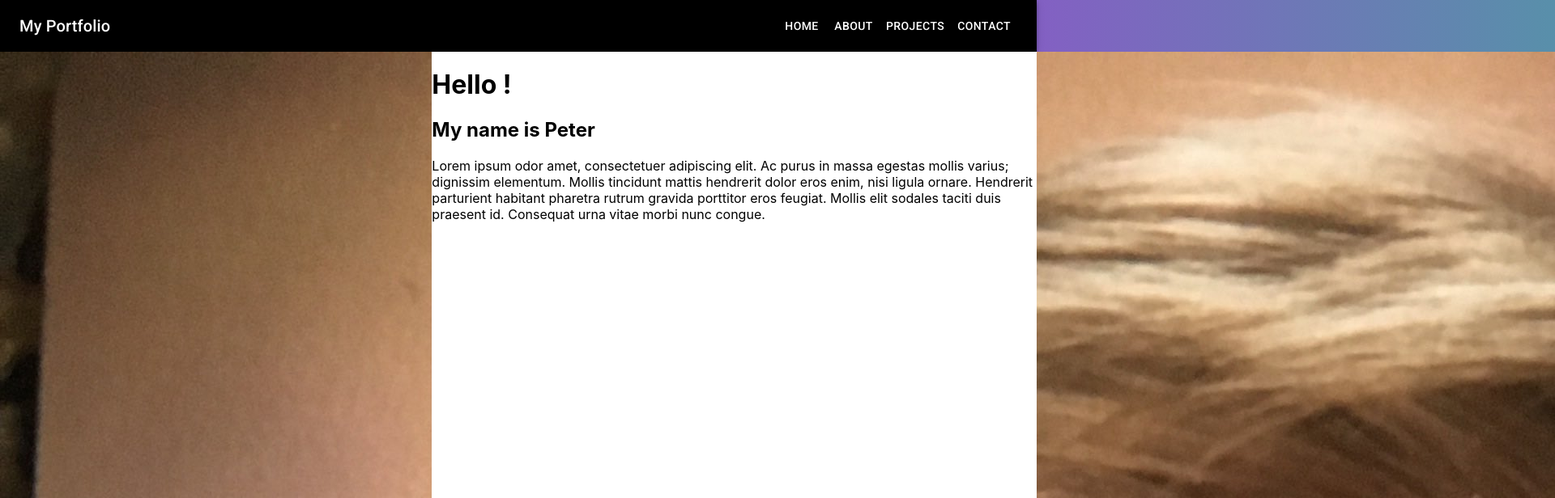
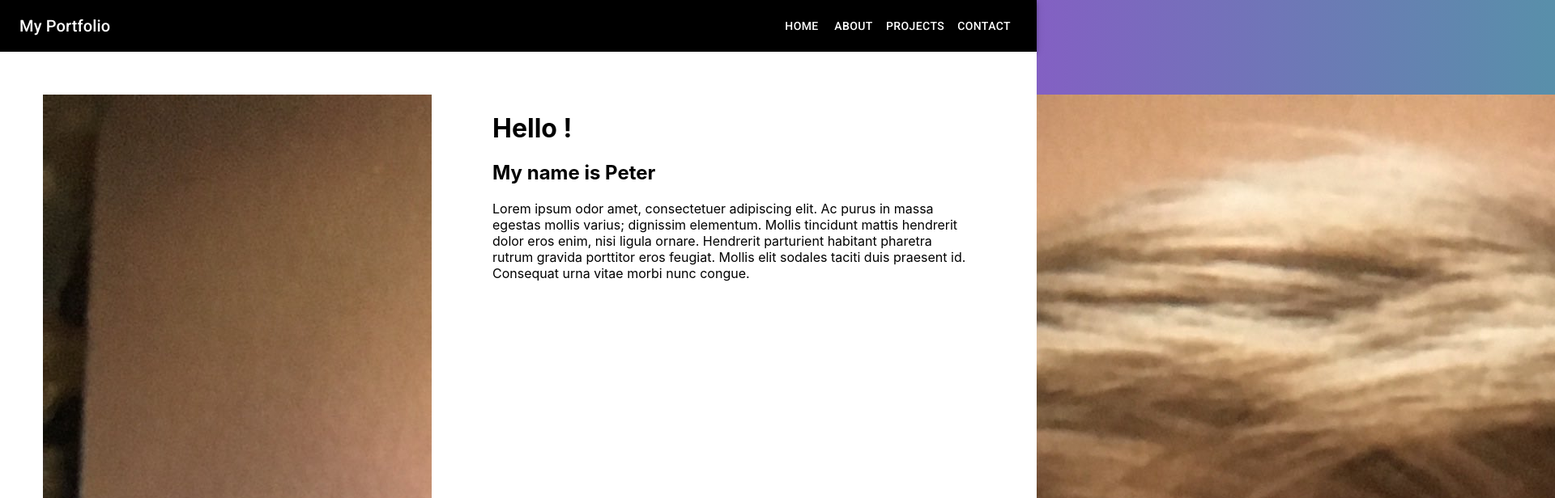
Before and after one commit to peterregan/pjrporfolio, a React (Create React App) app: page /about in a window 1280 px wide. Shown: the top 616 px of the page at 81% size, 1920 px wide, since content can reach past the window. Built offline with nearby package versions, Linux system fonts and the light colour scheme.

Commit message:
added margins to about page

```diff
--- a/src/stylesheets/About.css
+++ b/src/stylesheets/About.css
@@ -1,7 +1,9 @@
 .aboutimg{
+  margin: 10%
 
 }
 .aboutdiv{
+  margin: 10%
 
 }
 .aboutheader{
```
